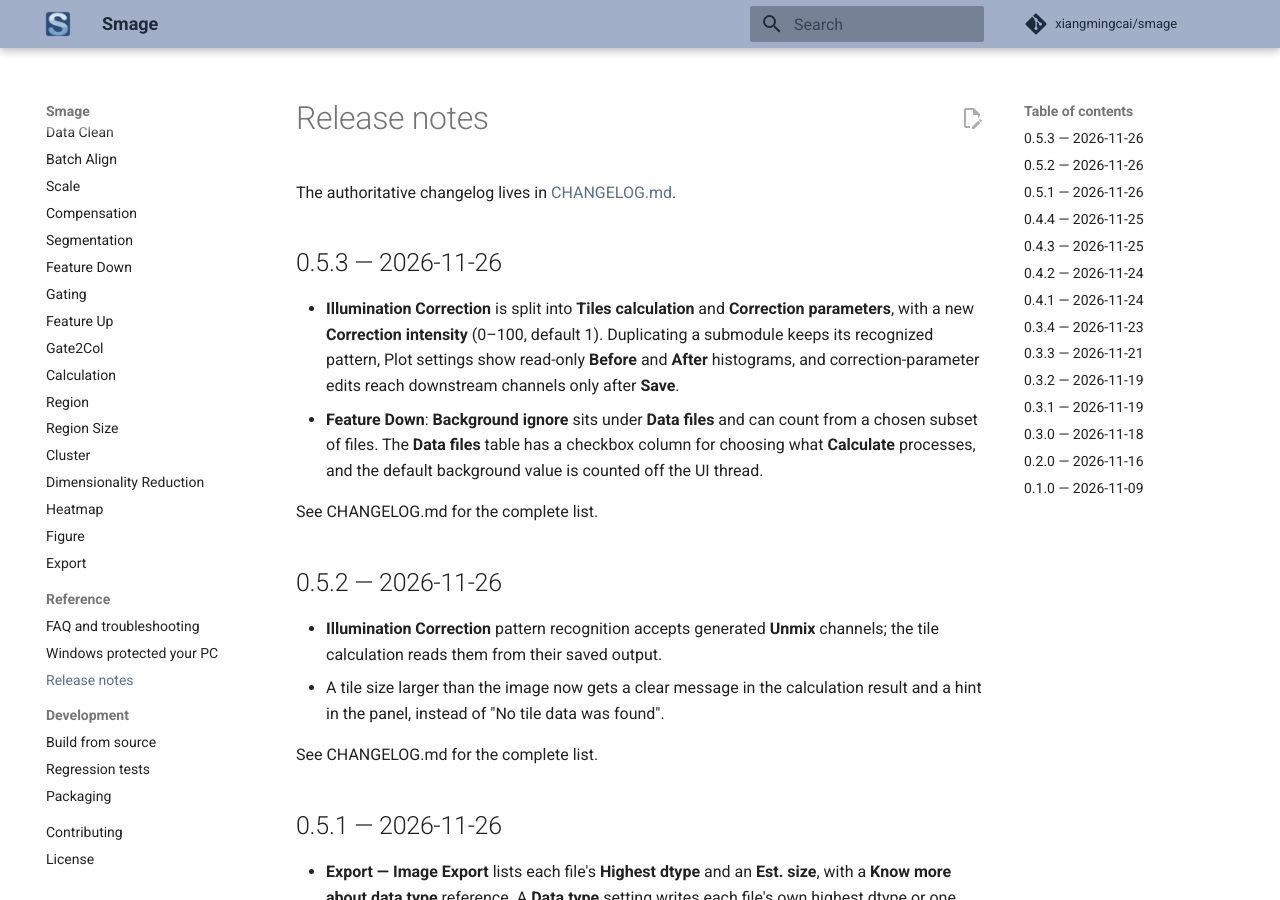
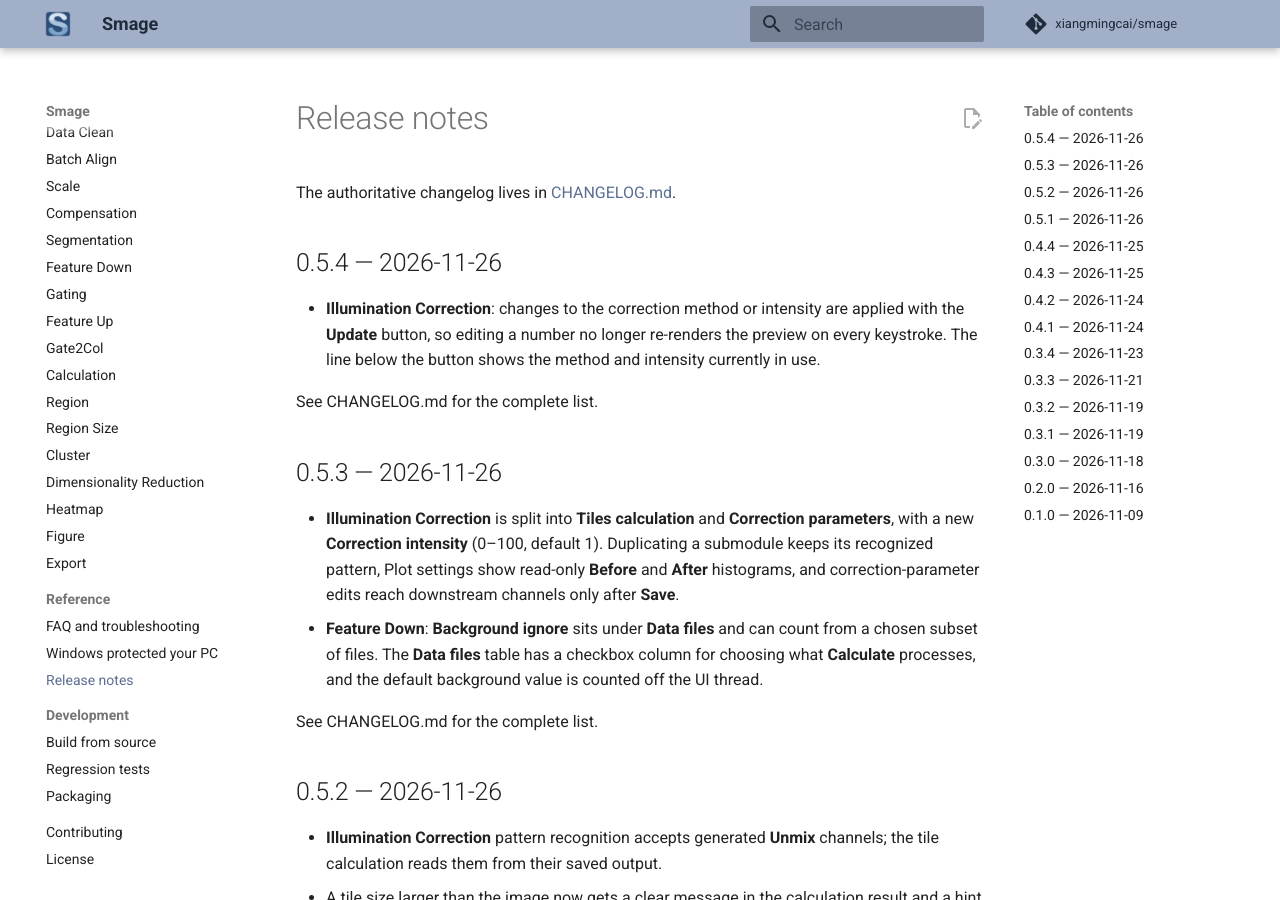
Before and after one commit to xiangmingcai/smage, an MkDocs documentation site: the page built from docs/reference/release-notes.md, in a window 1280 px wide and 900 px high. Built offline with MkDocs 1.6.1 and Material for MkDocs 9.7.7, drawn with Linux system fonts in a browser that asks for light colours; comment, search, counter and statistics services are not loaded.

Commit message:
Release 0.5.4
Illumination Correction: correction method and intensity are applied with an
Update button instead of on every edit; the line below the button shows the
method and intensity currently in use.

````diff
--- a/docs/getting-started/installation.md
+++ b/docs/getting-started/installation.md
@@ -14,7 +14,7 @@
 3. Verify the download (optional but recommended):
 
     ```bat
-    certutil -hashfile Smage-v0.5.3-win64.zip SHA256
+    certutil -hashfile Smage-v0.5.4-win64.zip SHA256
     ```
 
     The value must match the line in `SHA256SUMS.txt`.
--- a/docs/reference/release-notes.md
+++ b/docs/reference/release-notes.md
@@ -2,6 +2,15 @@
 
 The authoritative changelog lives in
 [CHANGELOG.md](https://github.com/xiangmingcai/smage/blob/main/CHANGELOG.md).
+
+## 0.5.4 — 2026-11-26
+
+- **Illumination Correction**: changes to the correction method or intensity
+  are applied with the **Update** button, so editing a number no longer
+  re-renders the preview on every keystroke. The line below the button shows
+  the method and intensity currently in use.
+
+See CHANGELOG.md for the complete list.
 
 ## 0.5.3 — 2026-11-26
 
--- a/src/smage/__init__.py
+++ b/src/smage/__init__.py
@@ -1,3 +1,3 @@
 """Smage — image and flow-cytometry data analysis application."""
 
-__version__ = "0.5.3"
+__version__ = "0.5.4"
````
Also changed, not shown: CHANGELOG.md (+8 -0 lines), README.md (+7 -14 lines), docs/index.md (+1 -1 lines), docs/modules/illumination.md (+5 -4 lines), .github/RELEASE_TEMPLATE.md, 2 other files.
